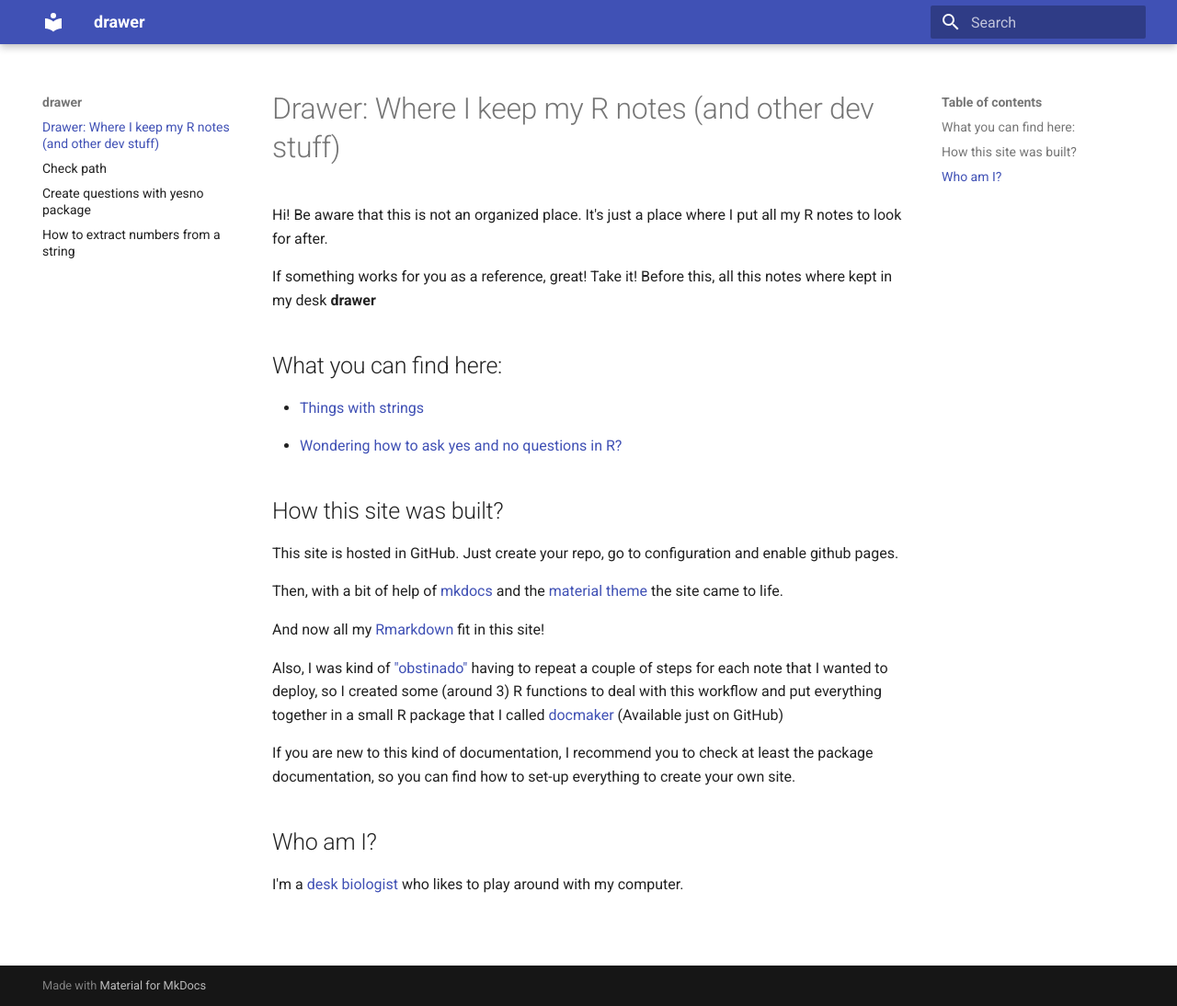
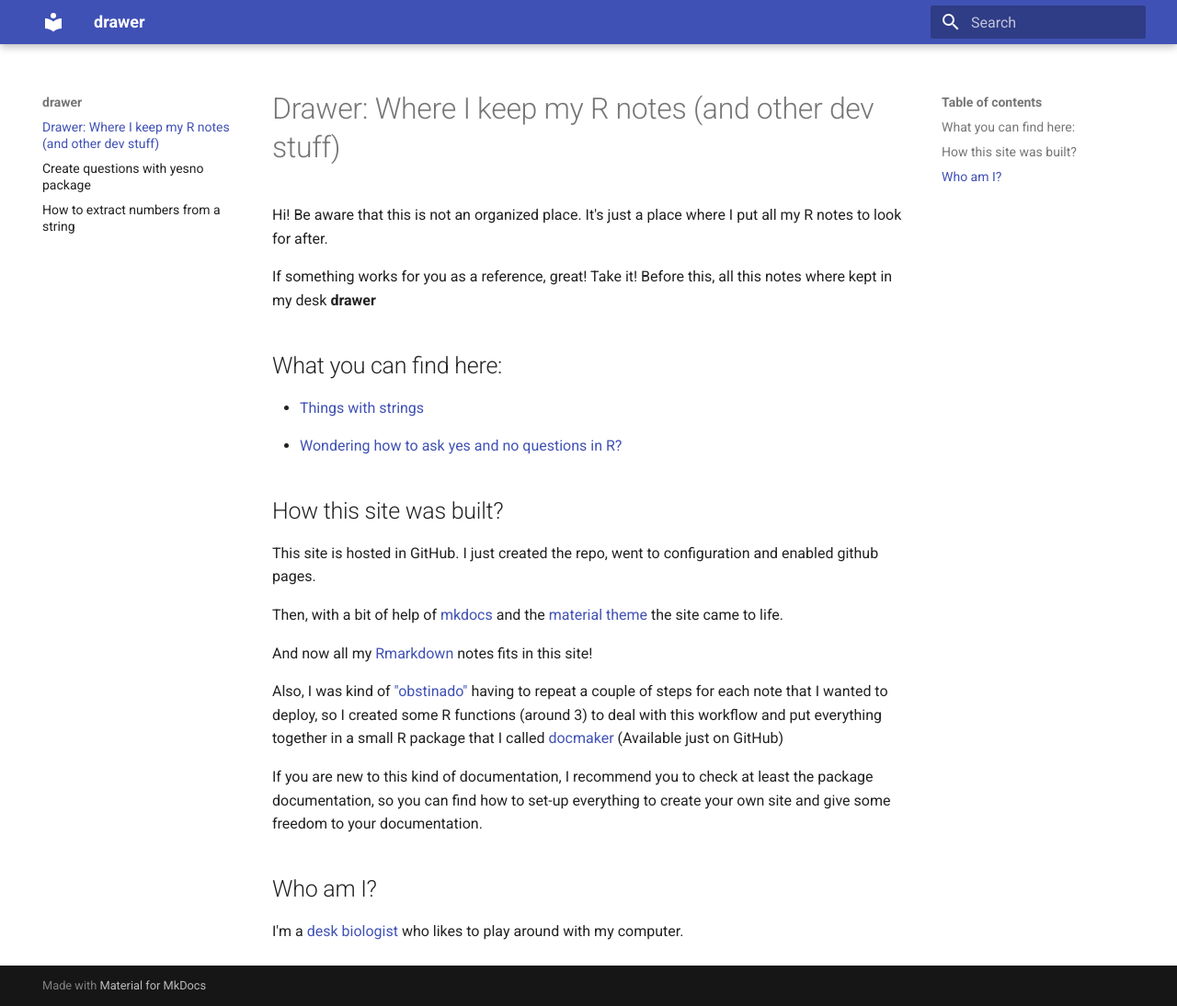
Before and after one commit to ronnyhdez/drawer, an MkDocs documentation site: the page built from docs/index.md, in a window 1280 px wide and 1094 px high. Shown: the whole window at 92% size. Built offline with MkDocs 1.6.1 and Material for MkDocs 9.7.7, drawn with Linux system fonts in a browser that asks for light colours.

Commit message:
Ref #1 some cleaning

```diff
--- a/docs/index.md
+++ b/docs/index.md
@@ -15,24 +15,24 @@ this notes where kept in my desk **drawer**
 
 ## How this site was built?
 
-This site is hosted in GitHub. Just create your repo, go to configuration
-and enable github pages.
+This site is hosted in GitHub. I just created the repo, went to configuration
+and enabled github pages.
 
 Then, with a bit of help of [mkdocs](https://www.mkdocs.org/) and the
 [material theme](https://squidfunk.github.io/mkdocs-material/) the site
 came to life.
 
-And now all my [Rmarkdown](https://rmarkdown.rstudio.com/) fit in this site!
+And now all my [Rmarkdown](https://rmarkdown.rstudio.com/) notes fits in this site!
 
 Also, I was kind of ["obstinado"](https://www.linguee.com/english-spanish/search?source=spanish&query=obstinado) having to repeat a couple of steps for
-each note that I wanted to deploy, so I created some (around 3) R functions
+each note that I wanted to deploy, so I created some R functions (around 3)
 to deal with this workflow and put everything together in a small R package
 that I called [docmaker](https://github.com/ronnyhdez/docmaker) (Available
 just on GitHub)
 
 If you are new to this kind of documentation, I recommend you to check
 at least the package documentation, so you can find how to set-up
-everything to create your own site.
+everything to create your own site and give some freedom to your documentation.
 
 ## Who am I?
 
```
Also changed, not shown: check_path.Rmd (deleted, +0 -39 lines), docs/check_path.md (deleted, +0 -51 lines), docs/check_path_files/figure-markdown_strict/pressure-1.png (deleted).
